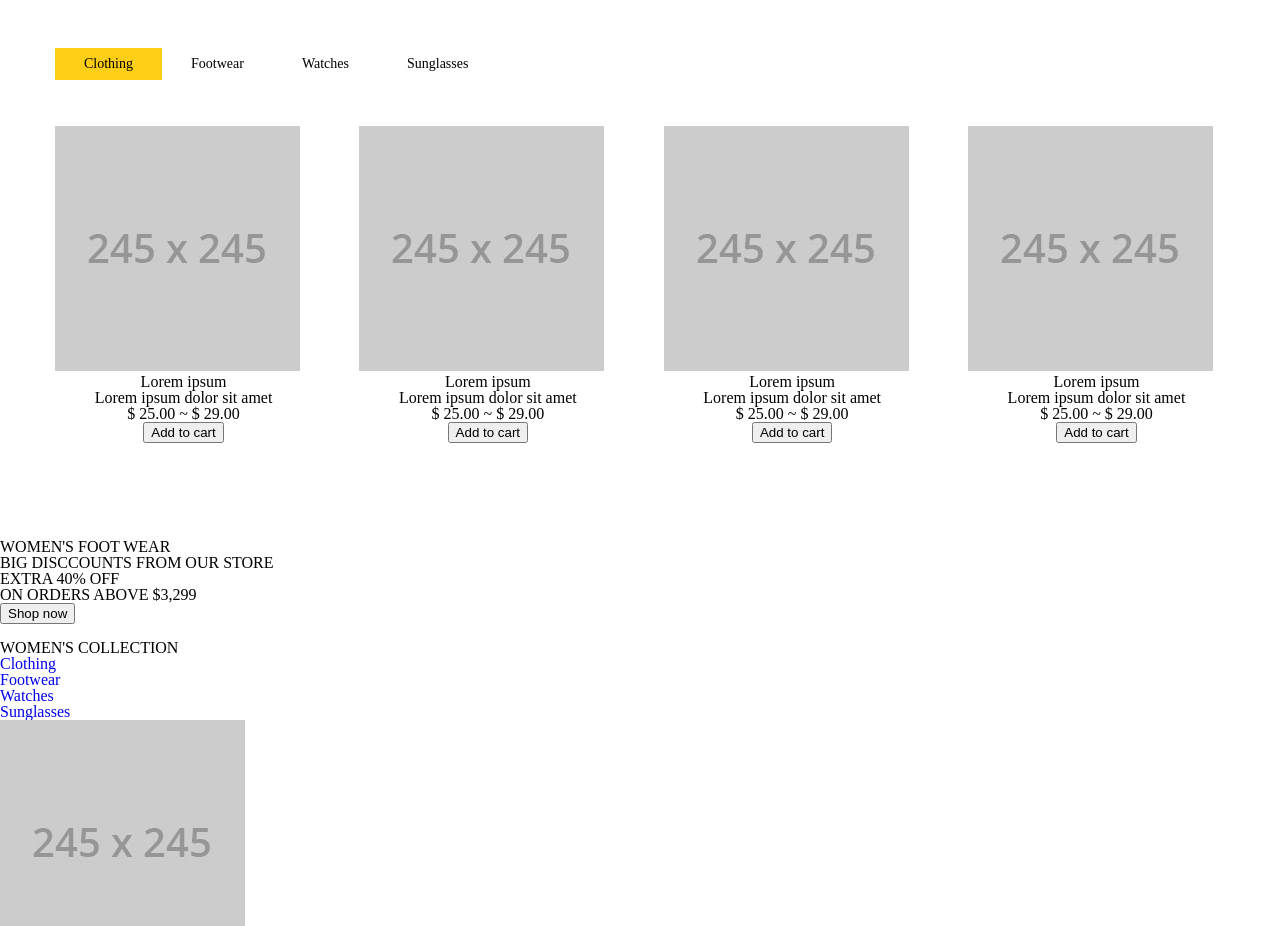
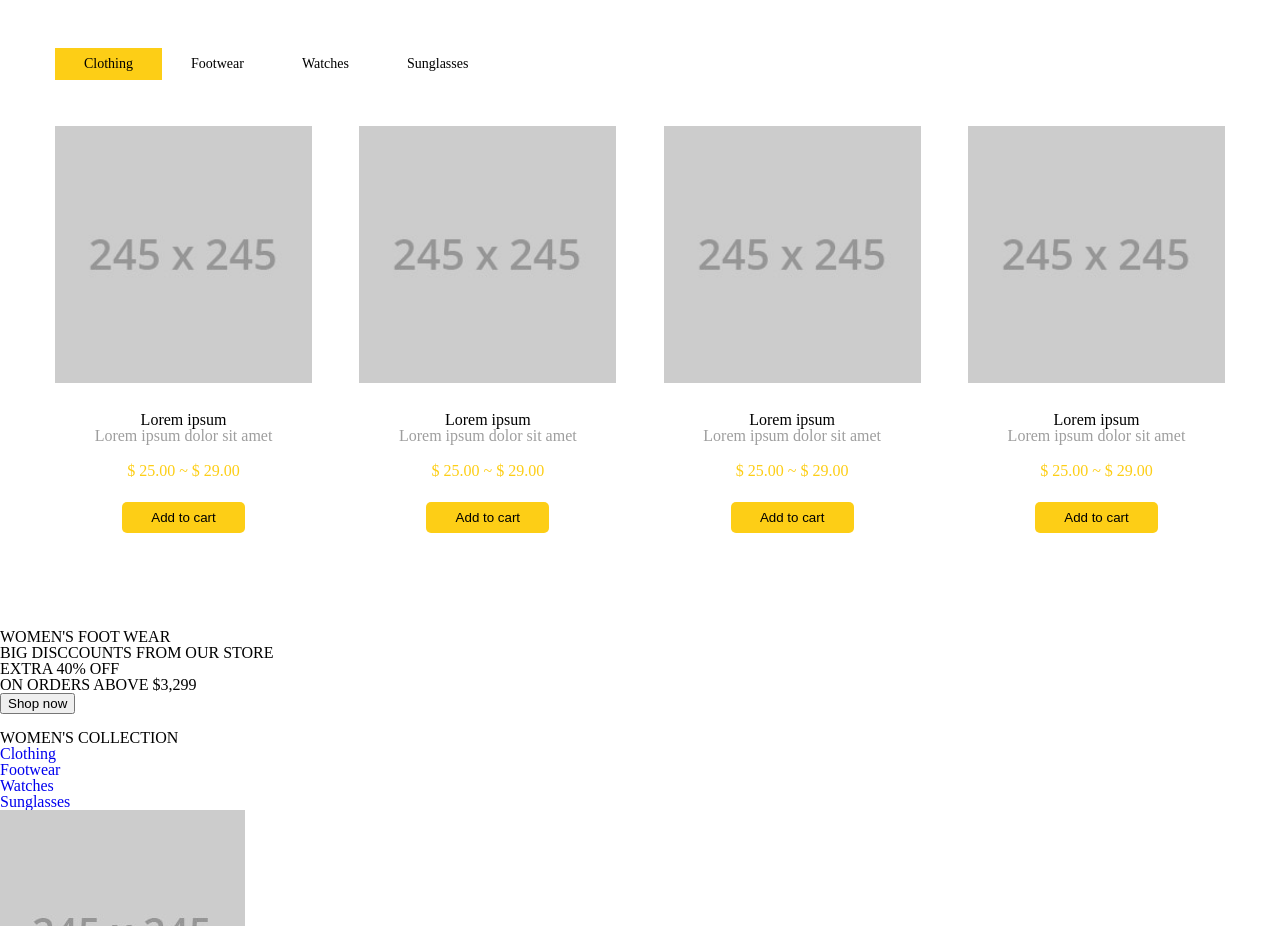
Before and after one commit to roel127/PF02, a website built with Parcel: page index.html in a window 1280 px wide. Shown: the part 1920-2846 px from the top of the page. Built offline with nearby package versions, Linux system fonts and the light colour scheme.

Commit message:
box04 complete

```diff
--- a/css/main.css
+++ b/css/main.css
@@ -212,6 +212,30 @@ header nav>ul>li>a{
 .box04>div>div>figure{
   width: 257px;
 }
+.box04>div>div>figure img{
+  width: 100%;
+  margin-bottom: 26px;
+}
 .box04>div>div>figure>figcaption{
   text-align: center;
 }
+.box04>div>div>figure>figcaption>dl>dd:nth-of-type(1){
+  color: #9e9e9e;
+  margin-bottom: 19px;
+}
+.box04>div>div>figure>figcaption>dl>dd:nth-of-type(2){
+  color: #fdce16;
+  margin-bottom: 23px;
+}
+.box04>div>div>figure>figcaption>dl>dd:nth-of-type(3)>button{
+  width: 123px;
+  height: 31px;
+  border: none;
+  border-radius: 5px;
+  background-color: #fdce16;
+}
+.box04>div>div>figure>figcaption>dl>dd:nth-of-type(3)>button:hover{
+  background-color: #161616;
+  color: #fff;
+  cursor: pointer;
+}
```
